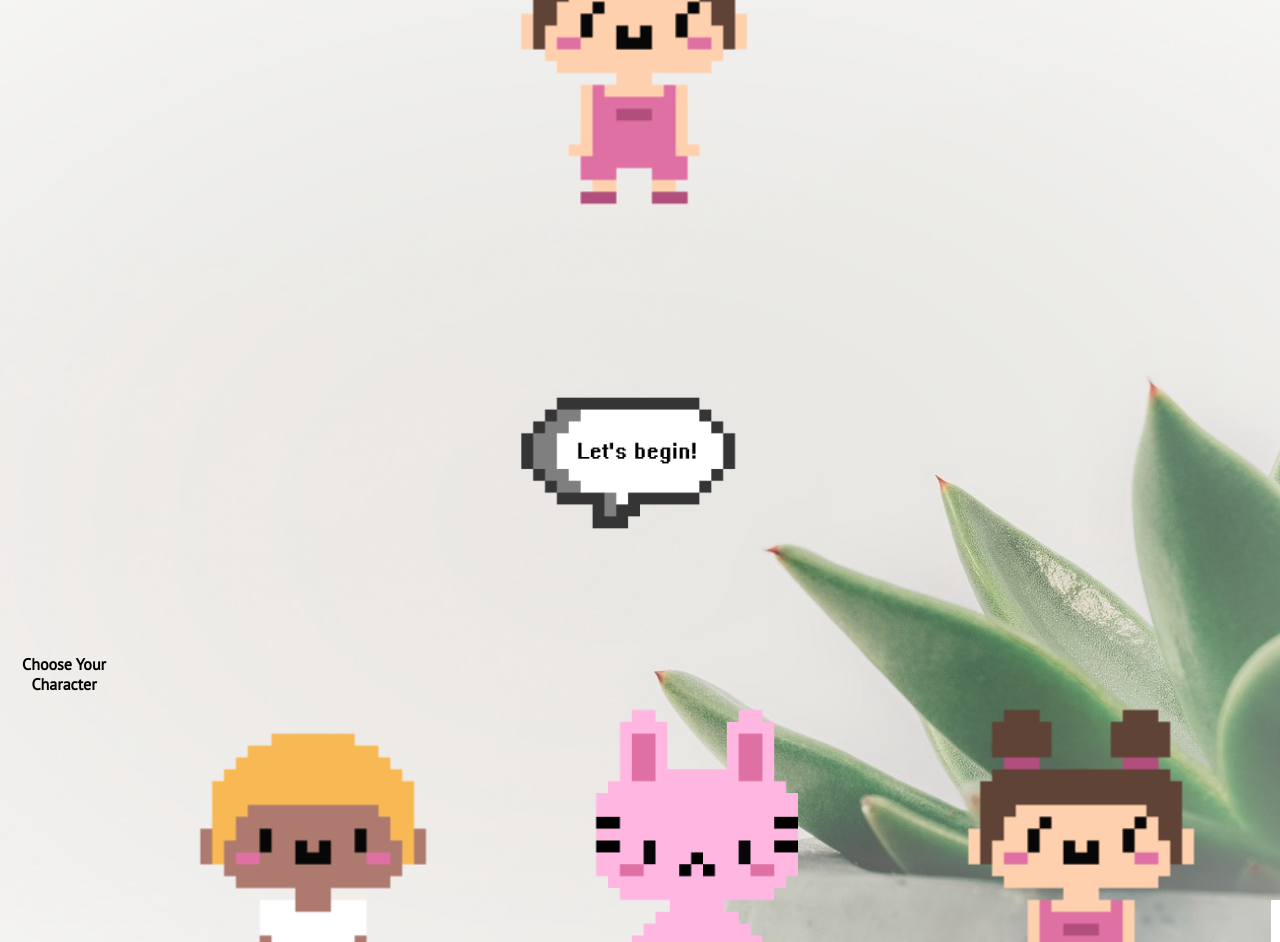
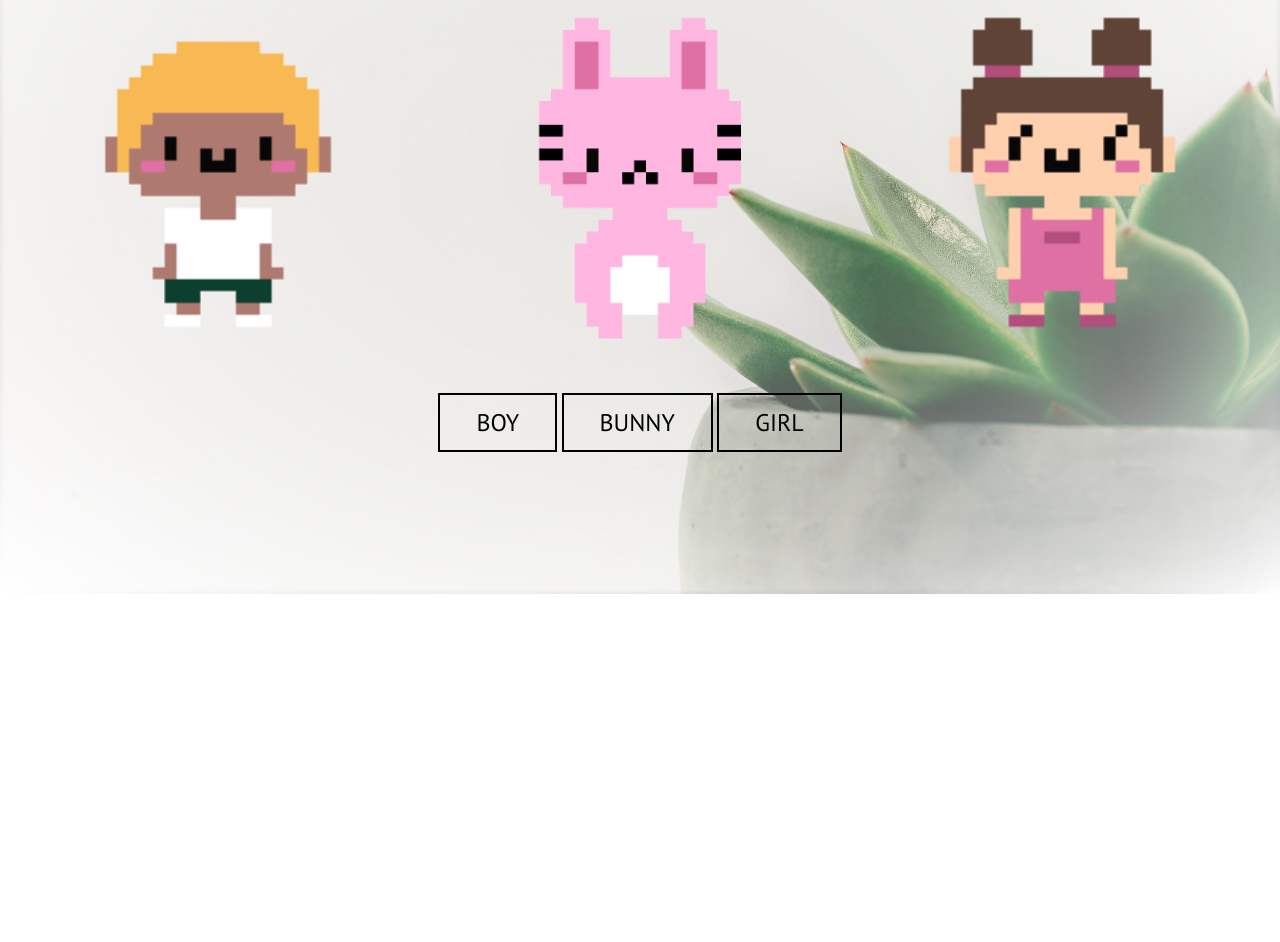
Before and after one commit to gabriellasroman/firstWebsite, a plain HTML site: page next.html in a window 1280 px wide. Shown: the part 117-1059 px from the top of the page. After the commit the page ends 800 px from the top, so only its background shows below. Drawn offline with Linux system fonts and the light colour scheme.

Commit message:
Update next.html

```diff
--- a/next.html
+++ b/next.html
@@ -23,24 +23,12 @@
 
   </header>
 
-  <section class = "animations1">
-      <div id = "girl_base">
-        <img src="girl_base.gif" alt="Standard Girl">
-      </div>
 
-      <div id = "bubble">
-        <img src="welcome_bubble.png" alt="Let's Begin">
-      </div>
-  </section>
-
+<h1>Choose Your Character</h1>
 
 
   <table style="width:100%">
-    <tr>
-      <th> </th>
-      <th><h>Choose Your Character</h>
-      <th> </th>
-    </tr>
+
 
     <tr>
       <td> </td>
```
